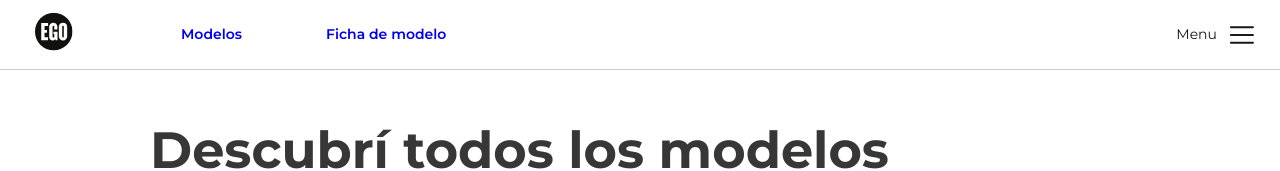
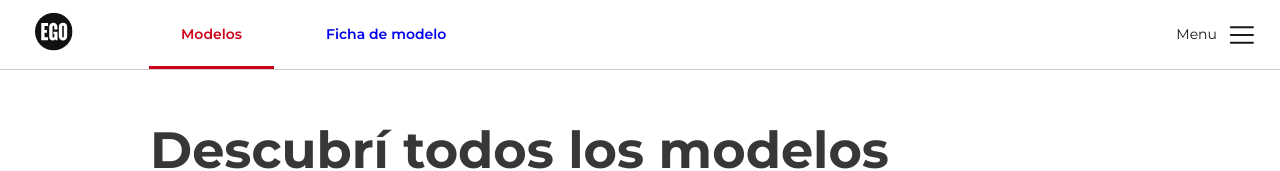
Before and after one commit to mauriziodm91/ego-design-challenge, a React (Vite) app: page / in a window 1280 px wide. Shown: the top 171 px of the page. Built offline with nearby package versions, Linux system fonts and the light colour scheme; no server answers.

Commit message:
added styles , used context and replace a with NavLink

```diff
--- a/src/routes/Navigation.css
+++ b/src/routes/Navigation.css
@@ -44,8 +44,21 @@ header {
   color: inherit;
 }
 
-.nav-link:hover {
+.nav-link.active {
   color: #d0021b;
+}
+
+.nav-link.active::before {
+  content: '';
+  height: 3px;
+  width: 100%;
+  background: #d0021b;
+  position: absolute;
+  left: 0;
+  bottom: -24px;
+  opacity: 1;
+  transition: all 0.2s;
+  pointer-events: none;
 }
 
 .nav-link::after {
--- a/src/routes/Navigation.jsx
+++ b/src/routes/Navigation.jsx
@@ -1,7 +1,10 @@
-import { Outlet, Link } from 'react-router-dom'
+import { useContext } from 'react'
+import { Outlet, Link, NavLink } from 'react-router-dom'
+import { CarsContext } from '../context/CarsContext'
 import './Navigation.css'
 
 const Navigation = () => {
+  const { selectedCard } = useContext(CarsContext)
   return (
     <>
       <header className='navigation'>
@@ -14,14 +17,14 @@ const Navigation = () => {
           <nav className='nav'>
             <ul className='nav-list'>
               <li className='nav-item'>
-                <a className='nav-link' href='#'>
+                <NavLink className='nav-link' to='/' end>
                   Modelos
-                </a>
+                </NavLink>
               </li>
               <li className='nav-item'>
-                <a className='nav-link' href='#'>
+                <NavLink className='nav-link' to={`/detail/${selectedCard}`}>
                   Ficha de modelo
-                </a>
+                </NavLink>
               </li>
             </ul>
           </nav>
```
